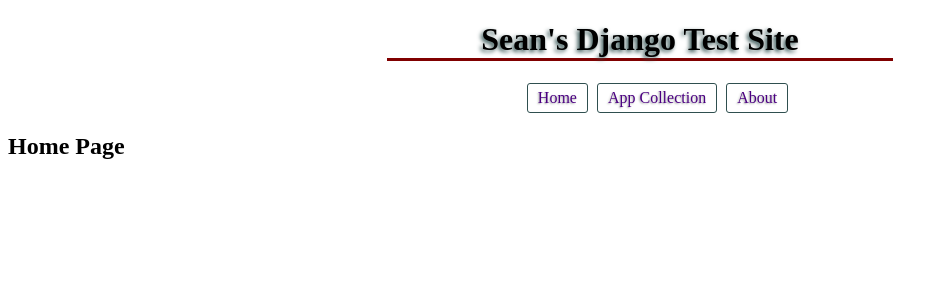
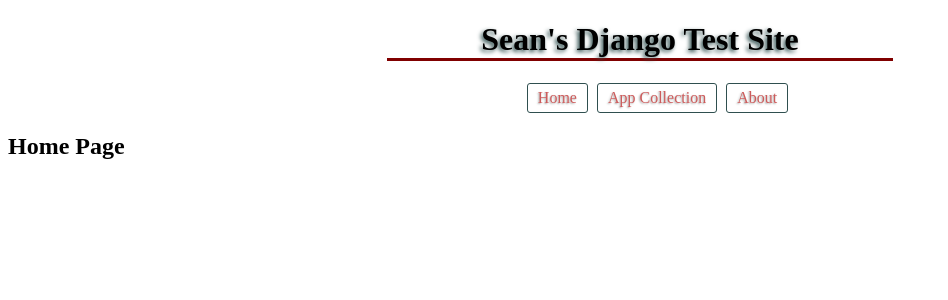
Before and after one commit to seanmclaren/WebAppOne, a Django app: page / in a window 1280 px wide. Shown: the top 300 px of the page, without its empty margins (0-948 px from the left). Run offline with Django 3.2, Linux system fonts and the light colour scheme.

Commit message:
CSS changes

```diff
--- a/SubAppOne/static/CSS/base.css
+++ b/SubAppOne/static/CSS/base.css
@@ -27,7 +27,7 @@
 
 .menu_item>a {
     text-decoration: none;
-    color: indigo;
+    color: indianred;
     text-shadow: -1px 1px 2px darkgrey;
 }
 
```
